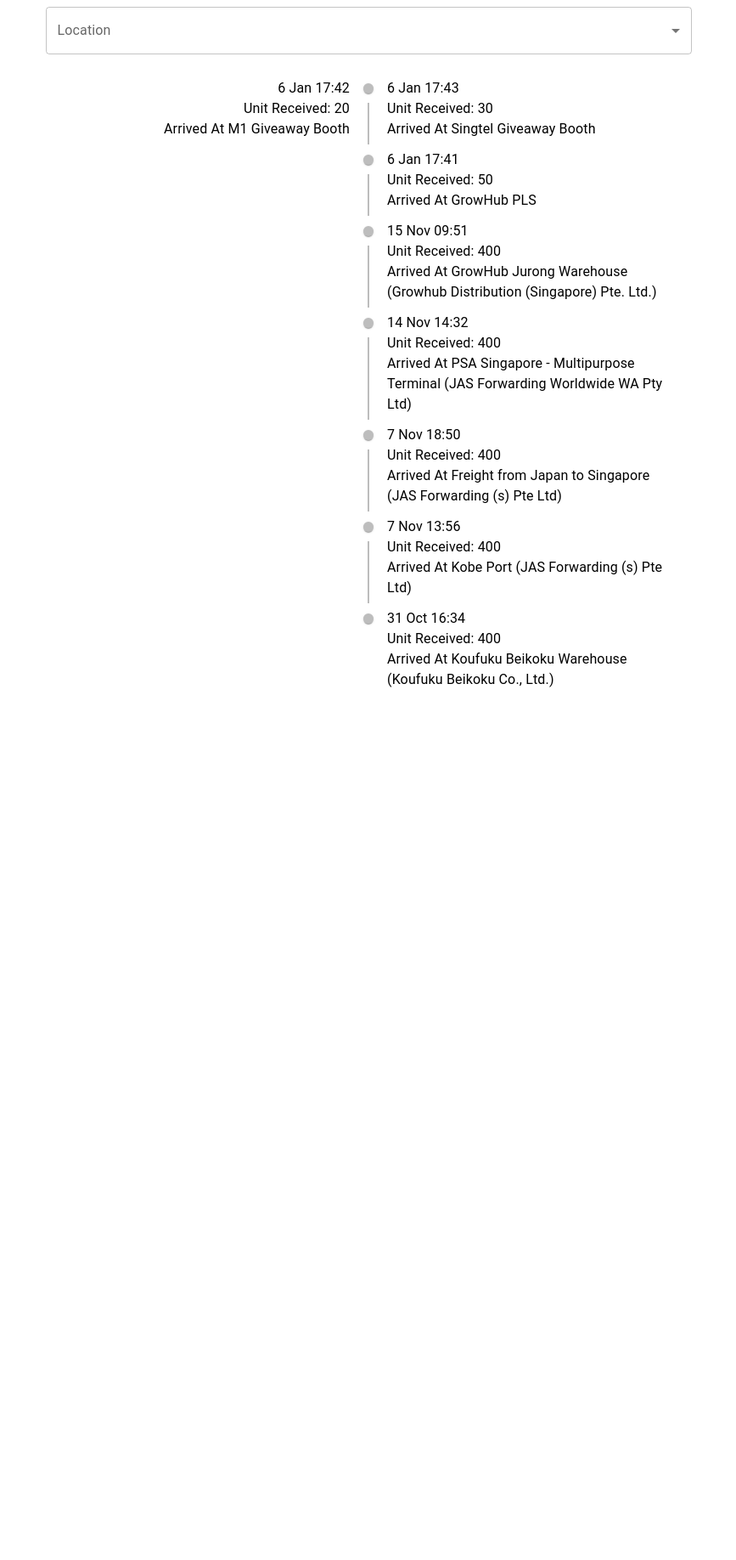
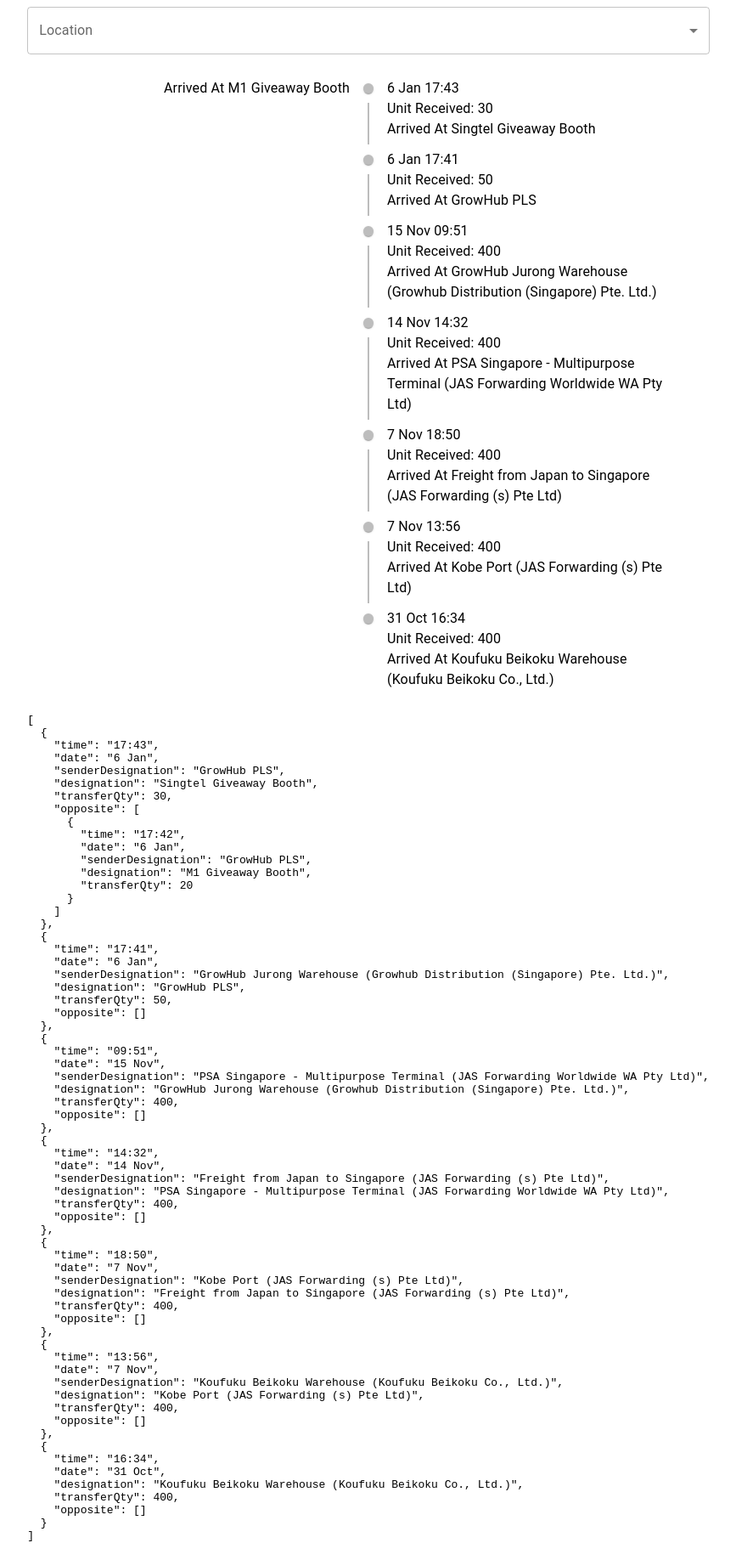
Before and after one commit to jimbo23/timeline, a React (Vite) app: page / in a window 1280 px wide. Shown: the whole page at 85% size, without its empty margins (206-1073 px from the left). Before the commit the page ends 848 px from the top, so only its background shows below. Built offline with nearby package versions, Linux system fonts and the light colour scheme.

Commit message:
Make timeline dynamic

```diff
--- a/src/MuiTimeline.tsx
+++ b/src/MuiTimeline.tsx
@@ -21,18 +21,33 @@
   let selectedTimeline = timelines;
 
   if (selected) {
-    // if selected is no longer an empty string, it means the LocationSelect is changed
+    // if selected is not null or not undefined or not empty string, it means the LocationSelect is changed
     // then pls go and find the `row` index in the timeline
-    // then update the `selectedTimeline` variable with the new value
     let row = selectedTimeline.findIndex(
       (timeline) =>
         timeline.designation === selected ||
-        timeline?.opposite?.designation === selected
+        timeline?.opposite?.find((i) => i.designation === selected)
     );
-    if (selected === selectedTimeline[row]?.opposite?.designation) {
+
+    const foundItem = selectedTimeline[row].opposite.find(
+      (i) => i.designation === selected
+    );
+
+    if (foundItem) {
       let temp = selectedTimeline[row];
-      selectedTimeline[row] = selectedTimeline[row]?.opposite;
-      selectedTimeline[row].opposite = temp;
+      selectedTimeline[row] = {
+        ...foundItem,
+        opposite: [
+          ...temp.opposite.filter((i) => i.designation !== selected),
+          {
+            date: temp.date,
+            designation: temp.designation,
+            senderDesignation: temp.senderDesignation,
+            time: temp.time,
+            transferQty: temp.transferQty,
+          },
+        ],
+      };
     }
     selectedTimeline = timelines.slice(row, timelines.length);
   }
@@ -44,15 +59,10 @@
         {selectedTimeline.map((timeline, idx) => (
           <TimelineItem key={timeline.designation}>
             <TimelineOppositeContent>
-              {timeline.opposite && (
-                <>
-                  <div>
-                    {timeline.date} {timeline.opposite.time}
-                  </div>
-                  <div>Unit Received: {timeline.opposite.transferQty}</div>
-                  <div>Arrived At {timeline.opposite.designation}</div>
-                </>
-              )}
+              {timeline.opposite.length > 0 &&
+                timeline.opposite.map((i) => (
+                  <div key={i.designation}>Arrived At {i.designation}</div>
+                ))}
             </TimelineOppositeContent>
             <TimelineSeparator>
               <TimelineDot />
@@ -68,6 +78,9 @@
           </TimelineItem>
         ))}
       </Timeline>
+      <pre>
+        <code>{JSON.stringify(selectedTimeline, null, 2)}</code>
+      </pre>
     </>
   );
 }
--- a/src/transformer.ts
+++ b/src/transformer.ts
@@ -1,14 +1,16 @@
 import { data } from './data';
 
 // type Data = typeof data;
-// export type TransformedData = Array<{
+// export type TransformedData = BigObject[];
+
+// export type BigObject = {
 //   designation: string;
-//   opposite: TransformedData[0];
+//   opposite: Omit<BigObject, 'opposite'>[];
 //   senderDesignation: string;
 //   transferQty: number;
 //   time: string;
 //   date: string;
-// }>;
+// };
 
 // export function transform(data: Data): TransformedData {
 export function transform(data) {
@@ -18,14 +20,14 @@
     if (!seen.get(item.senderDesignation)) {
       transformedData.push({
         ...item,
-        opposite: null,
+        opposite: [],
       });
       seen.set(item.senderDesignation, true);
     } else {
       let foundItem = transformedData.find(
         (data) => data.senderDesignation === item.senderDesignation
       );
-      foundItem.opposite = { ...item, opposite: null };
+      foundItem.opposite = [...foundItem.opposite, item];
     }
   });
 
```
